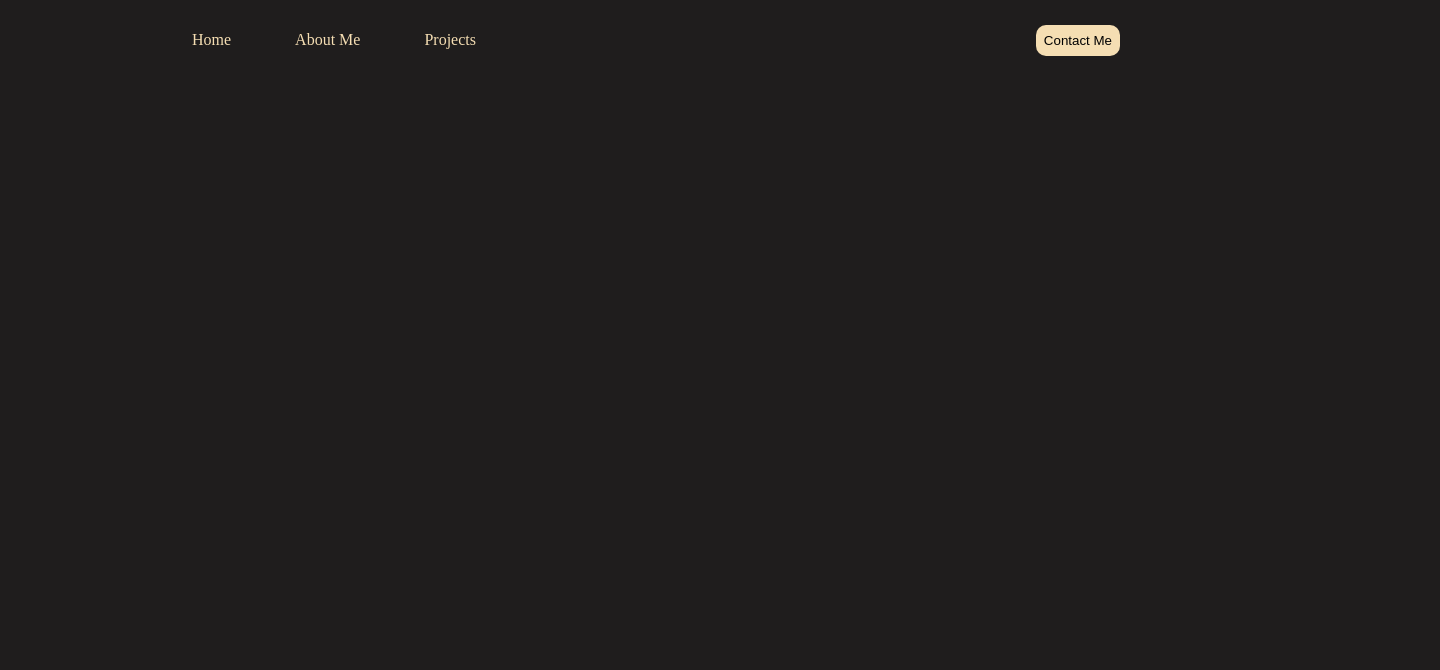
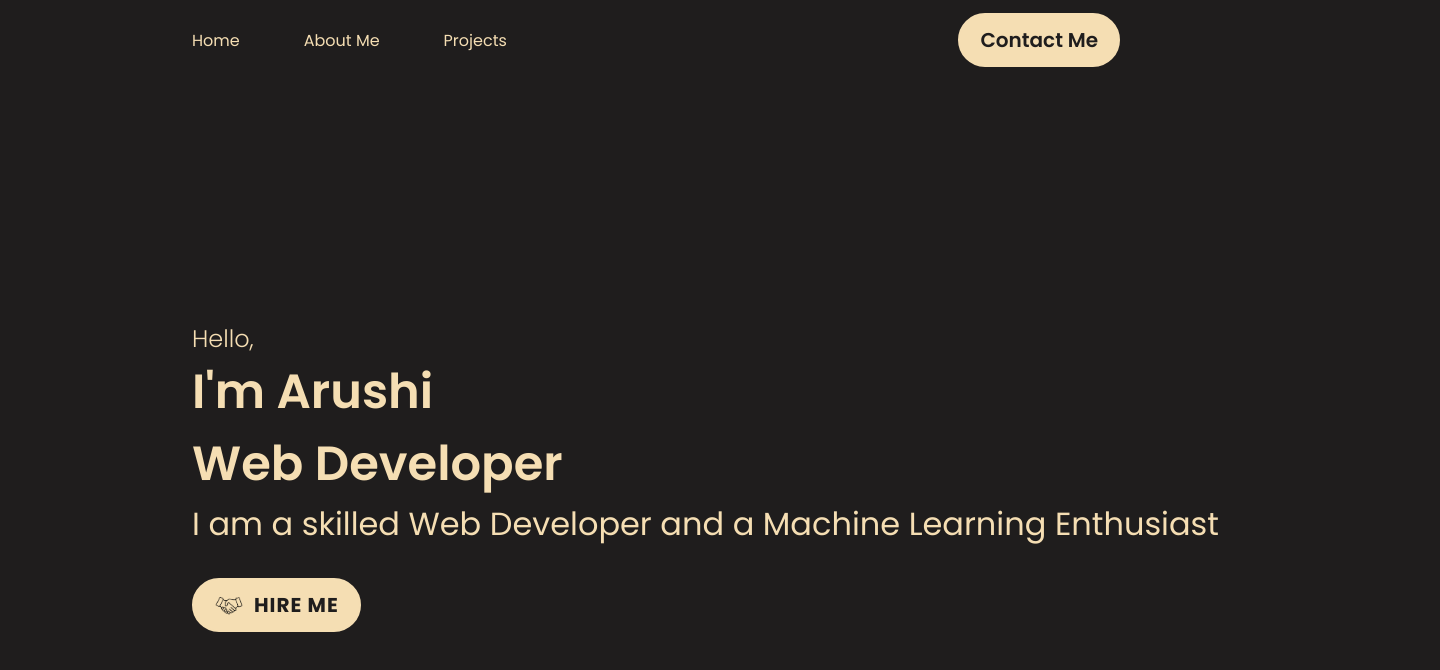
Before and after one commit to arushigarhwal/my-portfolio-website, a React (Create React App) app in the folder portfolio/: page / in a window 1280 px wide. Shown: the top 670 px of the page, 1440 px wide, since content can reach past the window. Built offline with nearby package versions, Linux system fonts and the light colour scheme.

Commit message:
creating the home page

```diff
--- a/portfolio/public/index.html
+++ b/portfolio/public/index.html
@@ -7,7 +7,9 @@
     <meta name="theme-color" content="#000000" />
     <meta name="description"/>
     <link rel="stylesheet" href="styles.css">
-
+    <link rel="preconnect" href="https://fonts.googleapis.com">
+    <link rel="preconnect" href="https://fonts.gstatic.com" crossorigin>
+    <link href="https://fonts.googleapis.com/css2?family=Poppins:ital,wght@0,100;0,200;0,300;0,400;0,500;0,600;0,700;0,800;0,900;1,100;1,200;1,300;1,400;1,500;1,600;1,700;1,800;1,900&display=swap" rel="stylesheet">
     <title>Ausi Portfolio</title>
   </head>
   <body>
--- a/portfolio/public/styles.css
+++ b/portfolio/public/styles.css
@@ -4,6 +4,7 @@
     box-sizing: border-box;
     text-decoration: none;
     background: transparent;
+    font-family: 'Poppins', sans-serif;
 }
 body{
     background-color: rgb(31, 29, 29);
--- a/portfolio/src/App.js
+++ b/portfolio/src/App.js
@@ -1,9 +1,10 @@
 import NavBar from "./components/navBar/navBar";
-
+import Landing from "./components/landing/landing"
 function App() {
   return (
     <div className="App">
       <NavBar/ >
+      <Landing/ >
     </div>
   );
 }
--- /dev/null
+++ b/portfolio/src/components/landing/landing.css
@@ -0,0 +1,67 @@
+#intro{
+    height: calc(80vh - 4rem);
+    width: 100vw;
+    max-width: 75vw;
+    margin: 0 auto;
+}
+.content{
+    display: flex;
+    flex-direction: column;
+    height: 100vh;
+    width: 100vw;
+    padding: 2rem;
+    font-size: 3rem;
+    font-weight: 800;
+    justify-content: center;
+}
+.Hello{
+    font-size: 1.5rem;
+    font-weight: 300;
+}
+.introText{
+    font-weight: 550;
+}
+.introPara{
+    font-size: 2rem;
+    font-weight: 400;
+}
+.btn{
+    padding-top: 20px;
+}
+.hireMe {
+    background-color: wheat;
+    color: rgb(31, 29, 29);
+    border: 2px solid wheat;
+    padding: 10px 20px;
+    font-size: 20px;
+    font-weight: bold;
+    text-transform: uppercase;
+    letter-spacing: 1px;
+    border-radius: 30px;
+    transition: all 0.3s ease;
+    display: inline-flex;
+    align-items: center;
+    text-decoration: none;
+}
+.hireMe:hover {
+    background-color: rgb(31, 29, 29);
+    color: wheat;
+    cursor: pointer;
+}
+.hireMe img {
+    margin-right: 10px;
+    width: 30px;
+    color: wheat;
+}
+.hireMe span {
+    position: relative;
+    top: 2px;
+}
+@media screen and (max-width:700) {
+    .introText{
+        font-size: 10vw;
+    }
+    .Hello{
+        font-size: 4.5vw;
+    }
+}
--- /dev/null
+++ b/portfolio/src/components/landing/landing.js
@@ -0,0 +1,21 @@
+import React from 'react'
+import './landing.css'
+import {Link} from 'react-scroll'
+import btnImg from "../../assets/handshake.png"
+
+const Landing = () => {
+  return (
+    <section id = "intro">
+        <div className="content">
+            <span className='Hello'>Hello,</span>
+            <span className='introText'>I'm Arushi<br />Web Developer</span>
+            <p className='introPara'>I am a skilled Web Developer and a Machine Learning Enthusiast</p>
+            <Link className='btn'><button className='hireMe'><img src={btnImg} alt="Hire Me Icon" />
+            Hire Me </button> </Link>
+        </div>
+
+    </section>
+  )
+}
+
+export default Landing
--- a/portfolio/src/components/navBar/navBar.css
+++ b/portfolio/src/components/navBar/navBar.css
@@ -20,8 +20,19 @@
 }
 .contactme{
     background-color: wheat;
-    padding: 0.5rem;
-    border: none;
-    border-radius: 10px;
+    color: rgb(31, 29, 29);
+    border: 2px solid wheat;
+    padding: 10px 20px;
+    font-size: 20px;
+    font-weight: 600;
+    border-radius: 30px;
+    transition: all 0.3s ease;
+    display: inline-flex;
+    align-items: center;
+    text-decoration: none;
+}
+.contactme:hover{
+    background-color: rgb(31, 29, 29);
+    color: wheat;
     cursor: pointer;
 }
```
Also changed, not shown: portfolio/src/assets/handshake.png (added).
